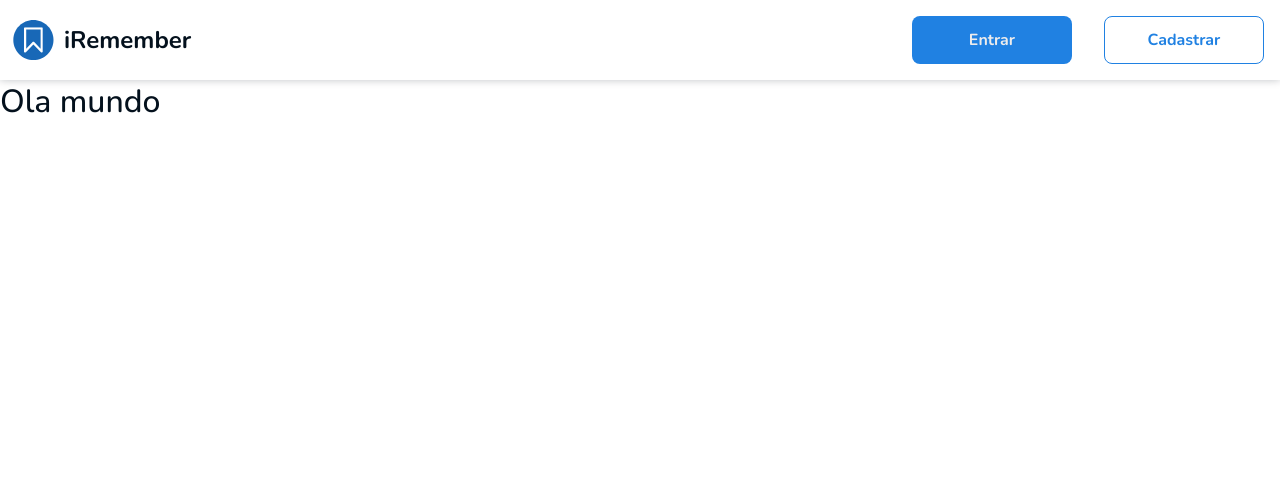
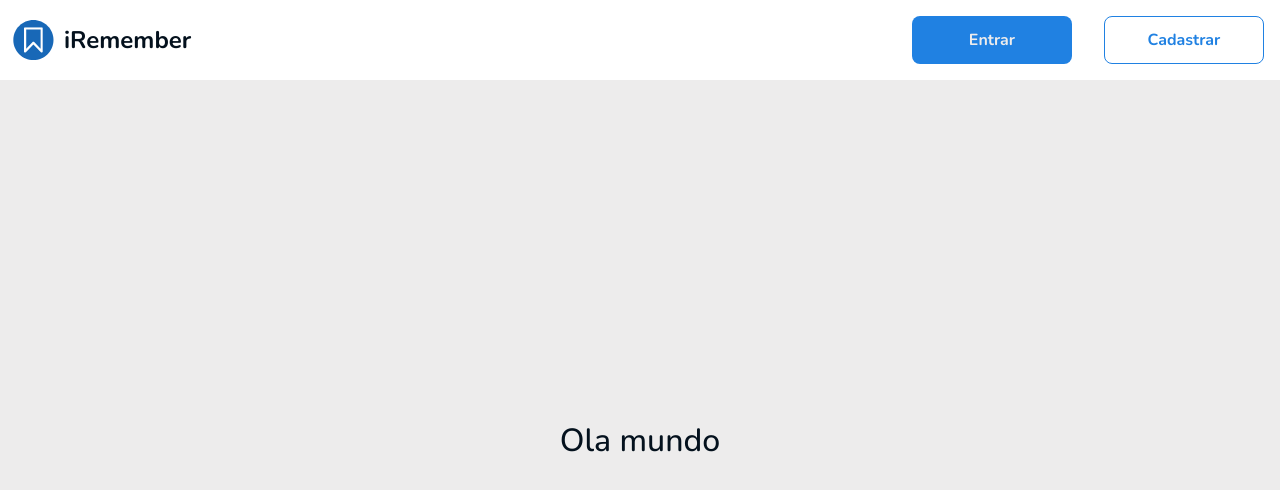
Before and after one commit to eddyzera/iRemember, a React (Create React App) app: page /enter in a window 1280 px wide. Shown: the top 490 px of the page. Built offline with nearby package versions, Linux system fonts and the light colour scheme.

Commit message:
[style]: creation style for page Enter

```diff
--- /dev/null
+++ b/src/style/sass/pages/enter.scss
@@ -0,0 +1,10 @@
+@use '../utils' as *;
+
+.enter {
+  background: map-get($white , '100' );
+  height: calc(100vh - 80px);
+  width: 100%;
+  display: flex;
+  align-items: center;
+  justify-content: center;
+}
--- a/src/style/sass/pages/index.scss
+++ b/src/style/sass/pages/index.scss
@@ -1,2 +1,3 @@
 @forward './login.scss';
 @forward './register.scss';
+@forward './enter.scss';
```
Also changed, not shown: src/style/css/style.css (+1 -1 lines).
